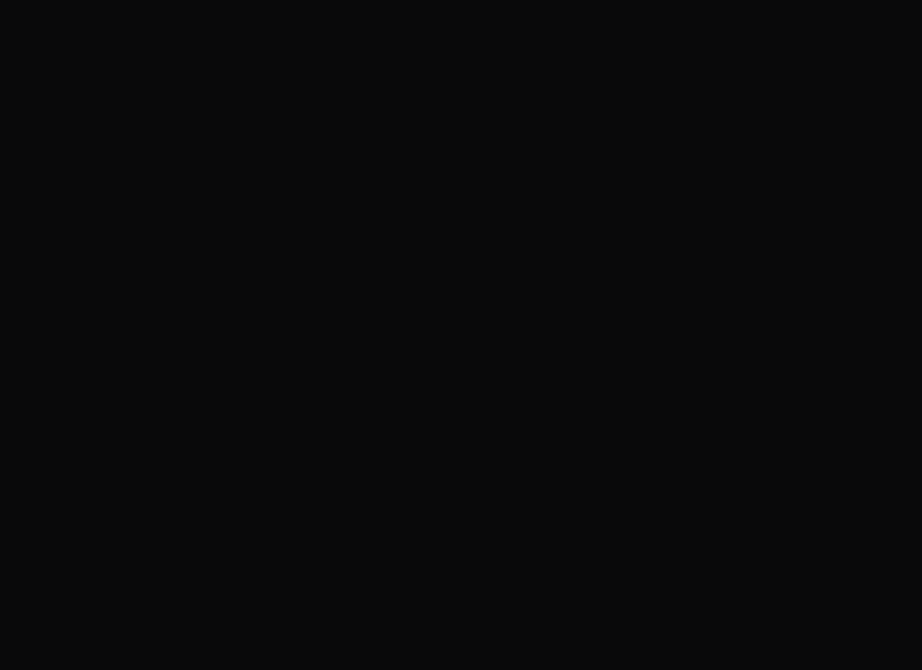
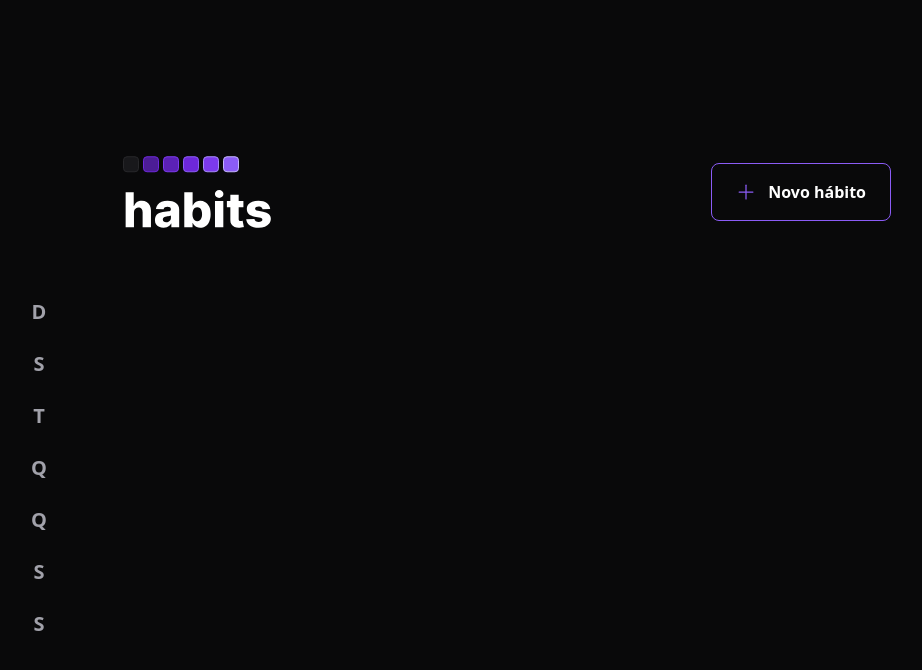
Before and after one commit to lucasgmaieski/nlw-setup, a React (Vite) app in the folder web/: page / in a window 1280 px wide. Shown: the top 670 px of the page, without its empty margins (133-1055 px from the left). Built offline with nearby package versions, Linux system fonts and the light colour scheme.

Commit message:
criando componente header e dias da semana

```diff
--- a/web/index.html
+++ b/web/index.html
@@ -6,7 +6,7 @@
     <meta name="viewport" content="width=device-width, initial-scale=1.0" />
     <title>Vite + React + TS</title>
   </head>
-  <body class="bg-background">
+  <body class="bg-background text-white">
     <div id="root"></div>
     <script type="module" src="/src/main.tsx"></script>
   </body>
--- a/web/package.json
+++ b/web/package.json
@@ -9,6 +9,7 @@
     "preview": "vite preview"
   },
   "dependencies": {
+    "phosphor-react": "^1.4.1",
     "react": "^18.2.0",
     "react-dom": "^18.2.0"
   },
--- a/web/src/App.tsx
+++ b/web/src/App.tsx
@@ -1,14 +1,18 @@
 import './styles/global.css';
+import { Header } from './components/Header';
+import { SummaryTable } from './components/SummaryTable';
 
 // import { Habit } from "./components/Habit"
 
-import logoImage from './'
+
 
 export function App() {
   return (
     <div className="w-screen h-screen flex justify-center items-center">
       <div className="w-full max-w-5xl px-6 flex flex-col gap-16">
 
+        <Header />
+        <SummaryTable />
       </div>
 
     </div>
--- /dev/null
+++ b/web/src/components/Header.tsx
@@ -0,0 +1,17 @@
+import { Plus } from "phosphor-react";
+import logoImage from '../assets/logo.svg'
+
+export function Header() {
+  return (
+    <div className="w-full max-w-3xl mx-auto flex items-center justify-between">
+      <img src={logoImage} alt="Habits" />
+
+      <button
+      type="button"
+      className="border border-violet-500 font-semibold rounded-lg px-6 py-4 flex items-center gap-3 hover:border-violet-300"
+      >
+          <Plus size={20} className="text-violet-500"/>
+          Novo hábito</button>
+    </div>
+  )
+}
--- /dev/null
+++ b/web/src/components/SummaryTable.tsx
@@ -0,0 +1,27 @@
+const weekDays = [
+    'D',
+    'S',
+    'T',
+    'Q',
+    'Q',
+    'S',
+    'S',
+]
+
+export function SummaryTable() {
+    return (
+        <div className="w-full flex">
+            <div className="grid grid-rows-7 grid-flow-row gap-3">
+                {weekDays.map((weekDay, i) => {
+                    return (
+                        <div key={`${weekDay}-${i}`} className="text-zinc-400 text-xl h-10 w-10 font-bold flex items-center justify-center">
+                            {weekDay}
+                        </div>
+                    )
+                })}
+            </div>
+
+
+        </div>
+    )
+}
--- a/web/tailwind.config.cjs
+++ b/web/tailwind.config.cjs
@@ -10,6 +10,10 @@
       colors: {
         background: '#09090A'
       },
+
+      gridTemplateRows: {
+        7: 'repeat(7, minmax(0, 1fr))'
+      },
     },
   },
   plugins: [],
```
Also changed, not shown: 1 other file (tests, documents, lock files or other folders).
